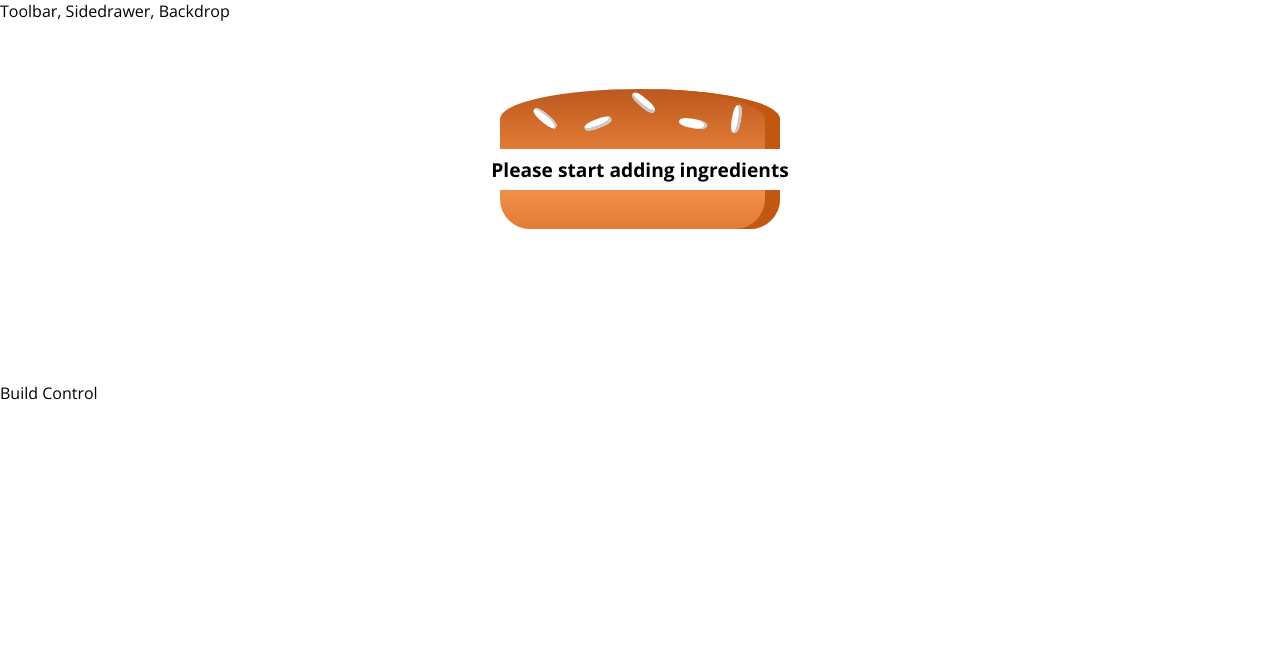
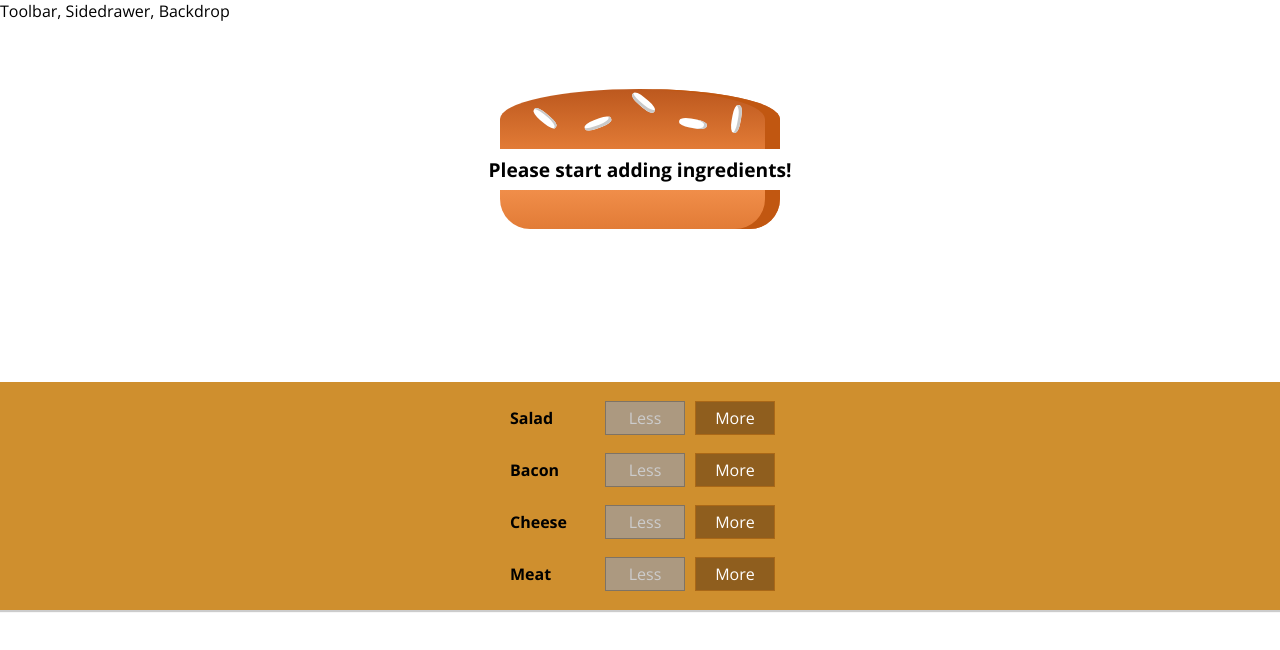
Before and after one commit to androgitai/BurgerBuilder, a React app: page / in a window 1280 px wide. Shown: the top 650 px of the page. Built offline with nearby package versions, Linux system fonts and the light colour scheme.

Commit message:
build control added

```diff
--- /dev/null
+++ b/src/components/Burger/BuildControls/BuildControl/BuildControl.css
@@ -0,0 +1,58 @@
+.BuildControl {
+	display: flex;
+	justify-content: space-between;
+	align-items: center;
+	margin: 5px 0;
+}
+
+.BuildControl button {
+	display: block;
+	font: inherit;
+	padding: 5px;
+	margin: 0 5px;
+	width: 80px;
+	border: 1px solid #aa6817;
+	cursor: pointer;
+	outline: none;
+}
+
+.BuildControl button:disabled {
+	background-color: #ac9980;
+	border: 1px solid #7e7365;
+	color: #ccc;
+	cursor: default;
+}
+
+.BuildControl button:hover:disabled {
+	background-color: #ac9980;
+	color: #ccc;
+	cursor: not-allowed;
+}
+
+.Label {
+	padding: 10px;
+	font-weight: bold;
+	width: 80px;
+}
+
+.BuildControl .Less {
+	background-color: #d39952;
+	color: white;
+}
+
+.BuildControl .More {
+	background-color: #8f5e1e;
+	color: white;
+}
+
+.BuildControl .Less:hover,
+.BuildControl .Less:active {
+	background-color: #daa972;
+	color: white;
+}
+
+.BuildControl .More:hover,
+.BuildControl .More:active {
+	background-color: #99703f;
+	color: white;
+}
--- /dev/null
+++ b/src/components/Burger/BuildControls/BuildControl/BuildControl.js
@@ -0,0 +1,20 @@
+import React from "react";
+
+import classes from "./BuildControl.css";
+
+const buildControl = (props) => (
+	<div className={classes.BuildControl}>
+		<div className={classes.Label}>{props.label}</div>
+		<button
+			className={classes.Less}
+			onClick={props.removed}
+			disabled={props.disabled}>
+			Less
+		</button>
+		<button className={classes.More} onClick={props.added}>
+			More
+		</button>
+	</div>
+);
+
+export default buildControl;
--- /dev/null
+++ b/src/components/Burger/BuildControls/BuildControls.css
@@ -0,0 +1,10 @@
+.BuildControls {
+	width: 100%;
+	background-color: #cf8f2e;
+	display: flex;
+	flex-flow: column;
+	align-items: center;
+	box-shadow: 0 2px 1px #ccc;
+	margin: auto;
+	padding: 10px 0;
+}
--- /dev/null
+++ b/src/components/Burger/BuildControls/BuildControls.js
@@ -0,0 +1,28 @@
+import React from "react";
+import classes from "./BuildControls.css";
+import BuildControl from "./BuildControl/BuildControl";
+
+const controls = [
+	{ label: "Salad", type: "salad" },
+	{ label: "Bacon", type: "bacon" },
+	{ label: "Cheese", type: "cheese" },
+	{ label: "Meat", type: "meat" },
+];
+
+const buildControls = (props) => {
+	return (
+		<div className={classes.BuildControls}>
+			{controls.map((ctrl) => (
+				<BuildControl
+					key={ctrl.label}
+					label={ctrl.label}
+					added={() => props.ingredientAdded(ctrl.type)}
+					removed={() => props.ingredientRemoved(ctrl.type)}
+					disabled={props.disabled[ctrl.type]}
+				/>
+			))}
+		</div>
+	);
+};
+
+export default buildControls;
--- a/src/components/Burger/Burger.js
+++ b/src/components/Burger/Burger.js
@@ -16,9 +16,7 @@
 	let burgerIngredients = burgerIngredient();
 
 	if (burgerIngredients.length === 0) {
-		burgerIngredients = [
-			<div key={"noIng"}>Please start adding ingredients</div>,
-		];
+		burgerIngredients = <div>Please start adding ingredients!</div>;
 	}
 
 	return (
--- a/src/containers/BurgerBuilder/BurgerBuilder.js
+++ b/src/containers/BurgerBuilder/BurgerBuilder.js
@@ -1,6 +1,14 @@
 import React, { Component } from "react";
 import Aux from "../../hoc/Auxiliary";
 import Burger from "../../components/Burger/Burger";
+import BuildControls from "../../components/Burger/BuildControls/BuildControls";
+
+const INGREDIENT_PRICES = {
+	salad: 0.5,
+	cheese: 0.4,
+	meat: 1.3,
+	bacon: 0.7,
+};
 
 class BurgerBuilder extends Component {
 	state = {
@@ -10,13 +18,54 @@
 			cheese: 0,
 			meat: 0,
 		},
+		totalPrice: 4,
+	};
+
+	addIngerientHandler = (type) => {
+		const oldCount = this.state.ingredients[type];
+		const updatedCount = oldCount + 1;
+		const updatedIngredients = {
+			...this.state.ingredients,
+		};
+		updatedIngredients[type] = updatedCount;
+		const priceAddition = INGREDIENT_PRICES[type];
+		const oldPrice = this.state.totalPrice;
+		const newPrice = oldPrice + priceAddition;
+		this.setState({ totalPrice: newPrice, ingredients: updatedIngredients });
+	};
+
+	removeIngredientHandler = (type) => {
+		const oldCount = this.state.ingredients[type];
+		if (oldCount <= 0) {
+			return;
+		}
+		const updatedCount = oldCount - 1;
+		const updatedIngredients = {
+			...this.state.ingredients,
+		};
+		updatedIngredients[type] = updatedCount;
+		const priceDeduction = INGREDIENT_PRICES[type];
+		const oldPrice = this.state.totalPrice;
+		const newPrice = oldPrice - priceDeduction;
+		this.setState({ totalPrice: newPrice, ingredients: updatedIngredients });
 	};
 
 	render() {
+		const disabledInfo = {
+			...this.state.ingredients,
+		};
+		for (let key in disabledInfo) {
+			disabledInfo[key] = disabledInfo[key] <= 0;
+		}
+
 		return (
 			<Aux>
 				<Burger ingredients={this.state.ingredients} />
-				<div>Build Control</div>
+				<BuildControls
+					ingredientAdded={this.addIngerientHandler}
+					ingredientRemoved={this.removeIngredientHandler}
+					disabled={disabledInfo}
+				/>
 			</Aux>
 		);
 	}
```
